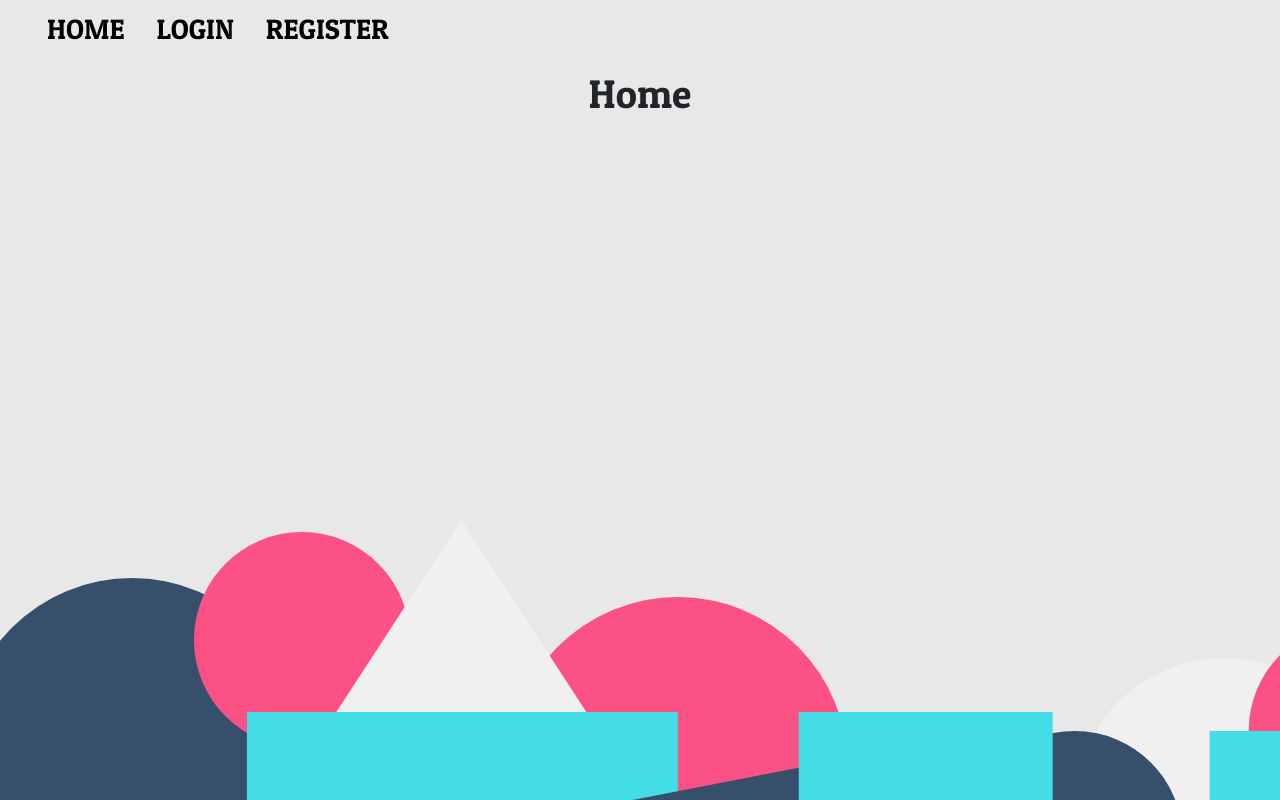
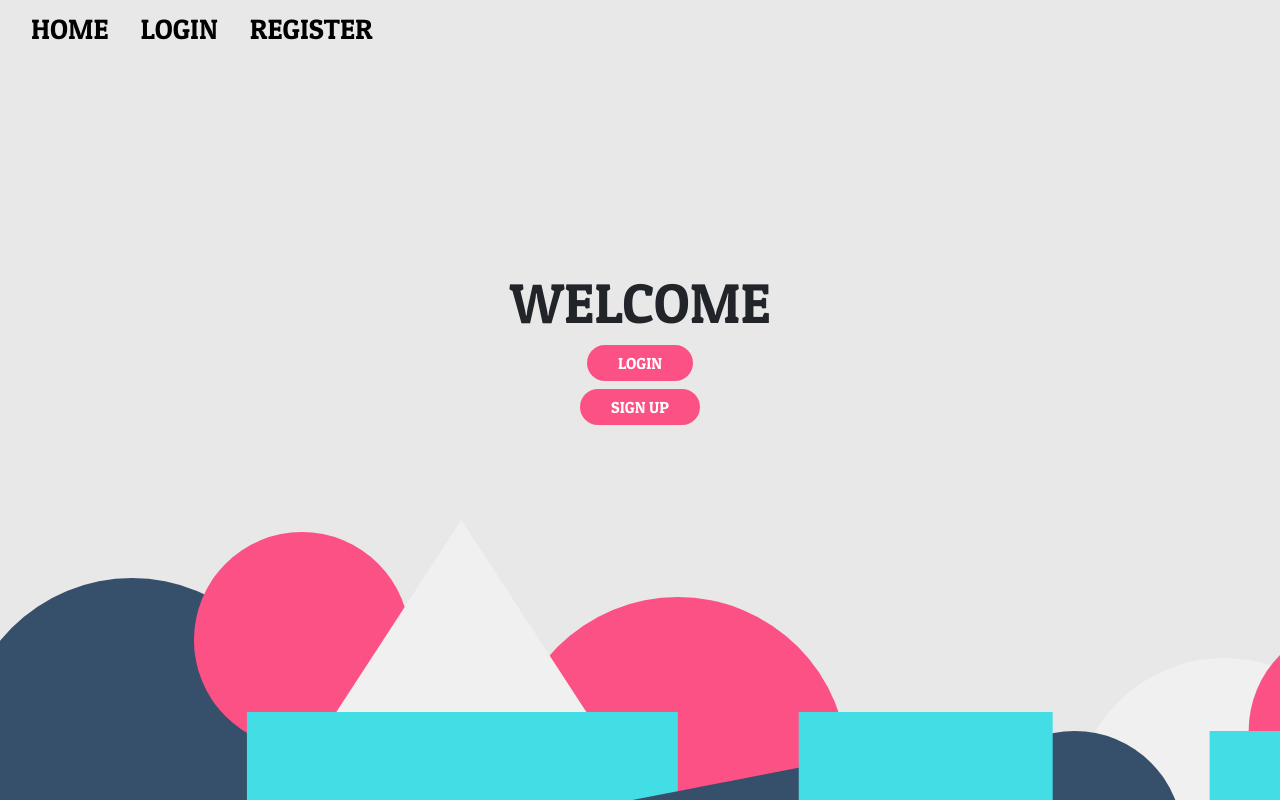
Before and after one commit to ijwebber/booking-system, a React (Create React App) app in the folder client/: page / in a window 1280 px wide. Built offline with nearby package versions, Linux system fonts and the light colour scheme.

Commit message:
replaced class with className, fixed visual issue with navbar, added home and error pages

```diff
--- a/client/src/components/Navbar/Footer.js
+++ b/client/src/components/Navbar/Footer.js
@@ -2,7 +2,7 @@ import React from "react";
 import "./navbar.styles.css";
 
 function Footer() {
-  return <footer class="footer"></footer>;
+  return <footer className="footer"></footer>;
 }
 
 export default Footer;
--- a/client/src/components/Navbar/Navbar.js
+++ b/client/src/components/Navbar/Navbar.js
@@ -1,27 +1,33 @@
 import React from "react";
 import "./navbar.styles.css";
-import { Link } from "react-router-dom";
 
+// Just the text of the Navbar Links
+// If style included it replaces with that instead of the default
+// Used for Home
+// TODO check if this works for moving the link to the right for logout
 function NavbarLink(props) {
   return (
-    <div class="ml-3 mr-3">
-      <a href={props.path} class="a-custom">
+    <div className={props.style ? props.style : "ml-3 mr-3"}>
+      <a href={props.path} className="a-custom">
         {props.children}
       </a>
     </div>
   );
 }
 
+// Takes a list of objects and converts them into a formatted navigation bar
 function NavbarTemplate(props) {
   const links = props.links;
   const linksList = links.map((link) => (
     <NavbarLink path={link.path}>{link.text}</NavbarLink>
   ));
   return (
-    <nav class="navbar navbar-expand-sm fixed-top navbar-custom">
-      <div class="container-fluid">
-        <ul class="nav navbar-nav">
-          <NavbarLink path="/">HOME</NavbarLink>
+    <nav className="navbar navbar-expand-sm fixed-top navbar-custom">
+      <div className="container-fluid">
+        <ul className="nav navbar-nav">
+          <NavbarLink path="/" style="mr-3">
+            HOME
+          </NavbarLink>
           {linksList}
         </ul>
       </div>
--- a/client/src/components/routes/Error.js
+++ b/client/src/components/routes/Error.js
@@ -1,7 +1,19 @@
 import React from "react";
+import "./error.styles.css";
 
 function Error() {
-  return <h1>Page not found!</h1>;
+  return (
+    <div
+      className="d-flex align-items-center flex-column justify-content-center h-100 mt-25vh"
+      id="header"
+    >
+      <div className="background-text">404</div>
+      <h1 className="display-4">PAGE NOT FOUND</h1>
+      <a className="btn home-button" href="/">
+        HOMEPAGE
+      </a>
+    </div>
+  );
 }
 
 export default Error;
--- a/client/src/components/routes/Home.js
+++ b/client/src/components/routes/Home.js
@@ -1,7 +1,21 @@
 import React from "react";
+import "./home.styles.css";
 
 function Home() {
-  return <h1>Home</h1>;
+  return (
+    <div
+      className="d-flex align-items-center flex-column justify-content-center h-100 mt-25vh"
+      id="header"
+    >
+      <h1 className="display-4">WELCOME</h1>
+      <a className="btn custom-b" href="/login">
+        LOGIN
+      </a>
+      <a className="btn custom-b mt-2" href="/register">
+        SIGN UP
+      </a>
+    </div>
+  );
 }
 
 export default Home;
```
